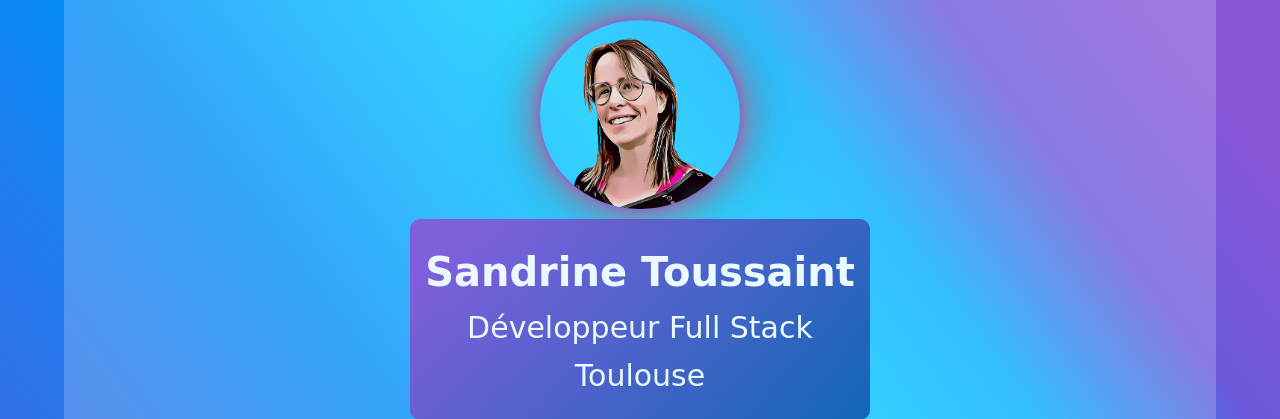
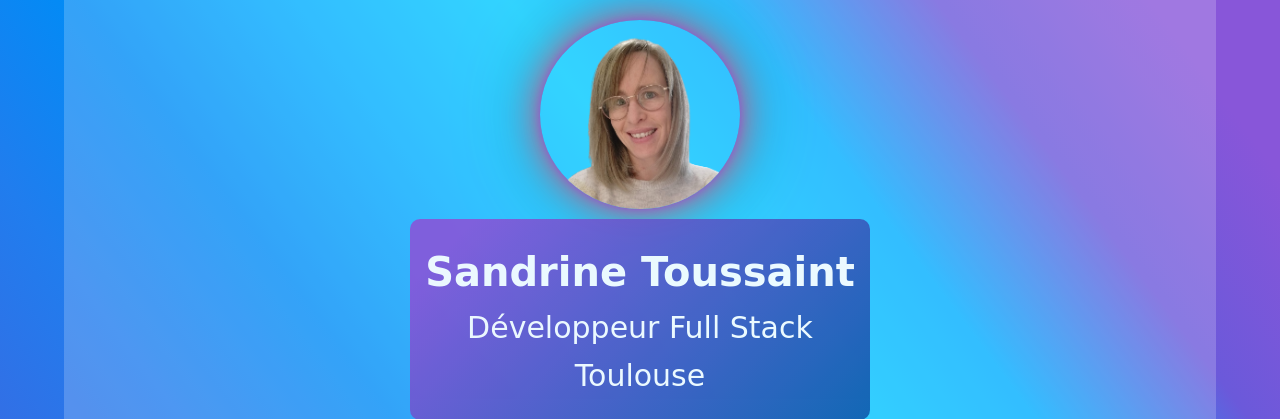
Before and after one commit to Skencker/portfolio, a PHP site: page / in a window 1280 px wide. Shown: the part 110-529 px from the top of the page. Run offline with PHP 8.4, Linux system fonts and the light colour scheme; some web fonts are replaced.

Commit message:
photo profil new

```diff
--- a/styles/mobile.css
+++ b/styles/mobile.css
@@ -182,9 +182,9 @@ li {
   .accueil .image-profil {
     background-image: url("../images/photo_profil.png");
     background-repeat: no-repeat;
-    background-size: contain;
-    background-position-x: 15px;
-    background-position-y: 15px;
+    background-size: cover;
+    background-position-y: -20px;
+
 
     height: 150px;
     width: 150px;
```
Also changed, not shown: images/IMG_20201221_145053.jpg (added), images/photo_profil.png, images/photo_profil1.png (added).
